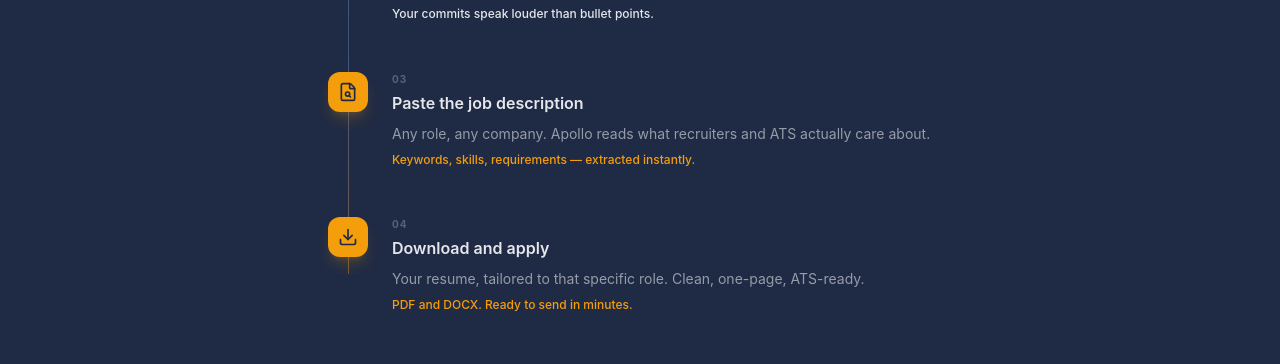
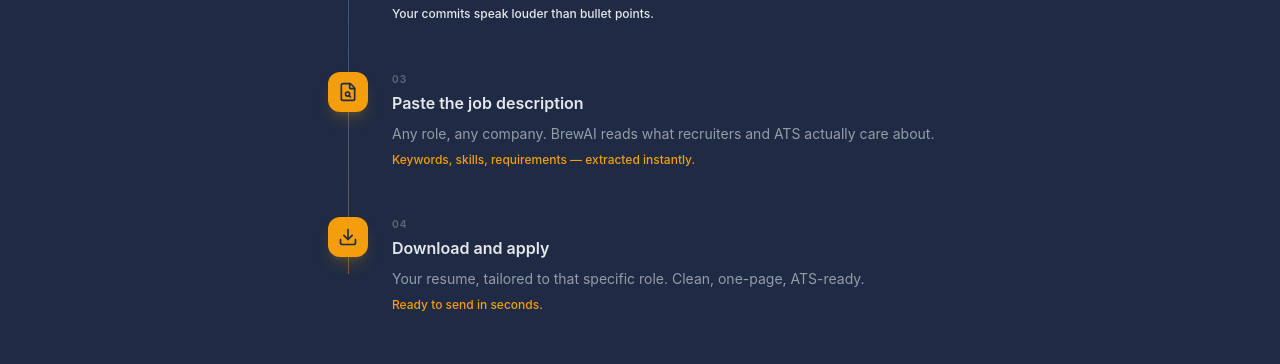
Before and after one commit to Wolf-of-github/BrewAI, a React (Vite) app in the folder frontend-service/: page / in a window 1280 px wide. Shown: the part 1060-1424 px from the top of the page. Built offline with nearby package versions, Linux system fonts and the light colour scheme; no server answers.

Commit message:
prod ready

```diff
--- a/frontend-service/src/components/Home.tsx
+++ b/frontend-service/src/components/Home.tsx
@@ -33,7 +33,7 @@
     step: '03',
     icon: <FileSearch className="w-5 h-5" />,
     title: 'Paste the job description',
-    desc: 'Any role, any company. Apollo reads what recruiters and ATS actually care about.',
+    desc: 'Any role, any company. BrewAI reads what recruiters and ATS actually care about.',
     detail: 'Keywords, skills, requirements — extracted instantly.',
     color: 'orange',
   },
@@ -42,7 +42,7 @@
     icon: <Download className="w-5 h-5" />,
     title: 'Download and apply',
     desc: 'Your resume, tailored to that specific role. Clean, one-page, ATS-ready.',
-    detail: 'PDF and DOCX. Ready to send in minutes.',
+    detail: 'Ready to send in seconds.',
     color: 'amber',
   },
 ]
--- a/frontend-service/src/components/Privacy.tsx
+++ b/frontend-service/src/components/Privacy.tsx
@@ -39,7 +39,7 @@
         </Section>
 
         <Section title="4. Data Retention">
-          <p>Your uploaded resumes and generated tailored resumes are retained as long as your account is active. You may request deletion of your data at any time by contacting us at <a href="mailto:contact@brewai.com" style={{ color: 'var(--accent)' }} className="hover:underline">hello@brewai.app</a>.</p>
+          <p>Your uploaded resumes and generated tailored resumes are retained as long as your account is active. You may request deletion of your data at any time by contacting us at <a href="mailto:contact@brewai.us" style={{ color: 'var(--accent)' }} className="hover:underline">contact@brweai.us</a> or using the <strong>Contact</strong> button in the footer.</p>
         </Section>
 
         <Section title="5. Security">
```
